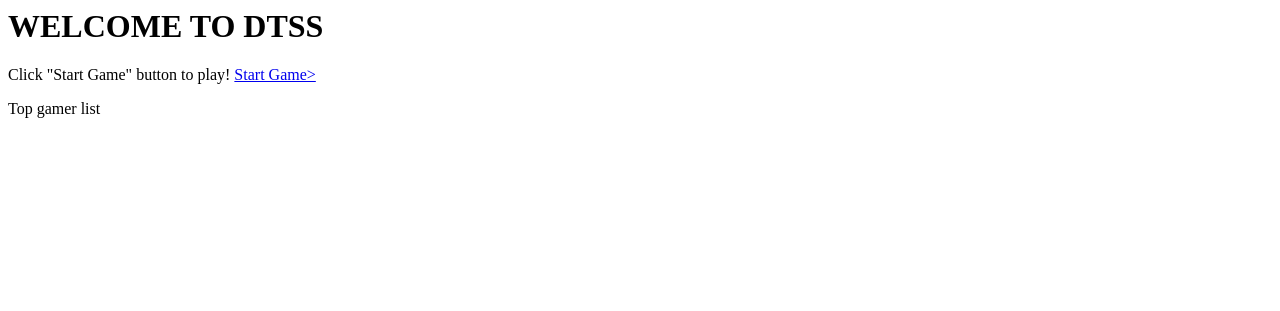
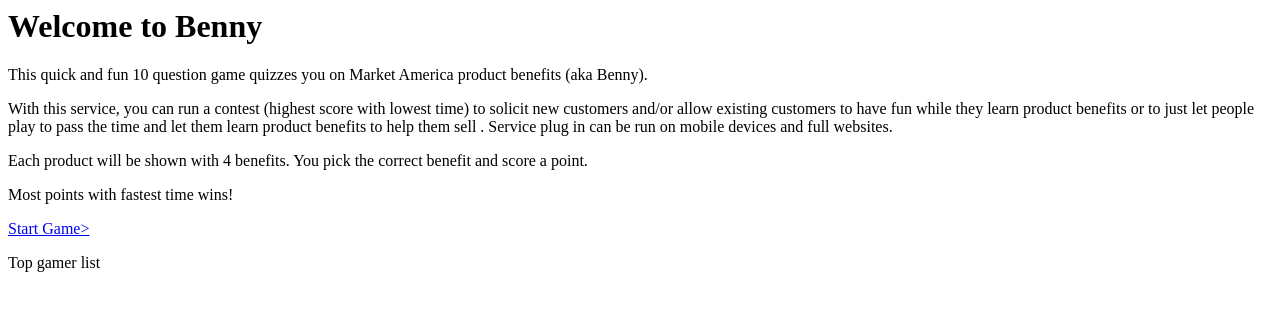
Before and after one commit to ericwang14/python, a Django app: page /dtss/ in a window 1280 px wide. Shown: the top 311 px of the page. Run offline with Django 3.2, Linux system fonts and the light colour scheme; some libraries are stand-ins or nearby versions.

Commit message:
make some improvement

```diff
--- a/shop_api/web/mysite/dtss/models.py
+++ b/shop_api/web/mysite/dtss/models.py
@@ -8,6 +8,8 @@ from django.db import models
 
 class User(models.Model):
     email = models.CharField(max_length=200, null=True)
+    first_name = models.CharField(max_length=200, null=True)
+    last_name = models.CharField(max_length=200, null=True)
     score = models.IntegerField(default=0)
     duration = models.IntegerField(default=0)
     start_date = models.DateTimeField(null=True)
--- /dev/null
+++ b/shop_api/web/mysite/dtss/static/dtss/js/loading-overlay.min.js
@@ -0,0 +1,4 @@
+/*! Loading Overlay - v1.0.2 - 2014-02-19
+* http://jgerigmeyer.github.io/jquery-loading-overlay/
+* Copyright (c) 2014 Jonny Gerig Meyer; Licensed MIT */
+!function(a){"use strict";var b={init:function(b){var c=a.extend({},a.fn.loadingOverlay.defaults,b),d=a(this).addClass(c.loadingClass),e='<div class="'+c.overlayClass+'"><p class="'+c.spinnerClass+'"><span class="'+c.iconClass+'"></span><span class="'+c.textClass+'">'+c.loadingText+"</span></p></div>";return d.data("loading-overlay")||d.prepend(a(e)).data("loading-overlay",!0),d},remove:function(b){var c=a.extend({},a.fn.loadingOverlay.defaults,b),d=a(this).data("loading-overlay",!1);return d.find("."+c.overlayClass).detach(),d.hasClass(c.loadingClass)?d.removeClass(c.loadingClass):d.find("."+c.loadingClass).removeClass(c.loadingClass),d},exposeMethods:function(){return b}};a.fn.loadingOverlay=function(c){return b[c]?b[c].apply(this,Array.prototype.slice.call(arguments,1)):"object"!=typeof c&&c?void a.error("Method "+c+" does not exist on jQuery.loadingOverlay"):b.init.apply(this,arguments)},a.fn.loadingOverlay.defaults={loadingClass:"loading",overlayClass:"loading-overlay",spinnerClass:"loading-spinner",iconClass:"loading-icon",textClass:"loading-text",loadingText:"loading"}}(jQuery);
--- a/shop_api/web/mysite/dtss/static/dtss/js/main.js
+++ b/shop_api/web/mysite/dtss/static/dtss/js/main.js
@@ -6,7 +6,7 @@ $(document).ready(
         });
 
         function verify_question(form) {
-            var answer = $('input[name=answer]:checked').val()
+            var answer = $('input[name=answer]:checked').val();
             $.ajax({
                 url: $(form).prop('action'),
                 type: 'POST',
@@ -26,6 +26,12 @@ $(document).ready(
                         $('.result_p').html('Sorry :(');
                         $result_p.addClass('error').removeClass('green');
                     }
+                    $('input[name=answer]').each(function () {
+                        if (data.right_answer == $(this).val()) {
+                            $(this).parent('li').addClass('highlight');
+                        }
+                    });
+
                 },
                 error: function () {
                     $('.next_question').hide();
@@ -33,7 +39,6 @@ $(document).ready(
                 }
             })
         }
-
 
         // This function gets cookie with a given name
         function getCookie(name) {
@@ -87,5 +92,15 @@ $(document).ready(
                 }
             }
         });
+
+        $('#categories_form').on('submit', function (e) {
+            if ($('input[name=categories]:checked').length < 3) {
+                alert('Please select at least 3 categories!');
+                e.preventDefault();
+                return false;
+            }
+            $(".loader").show();
+            return true;
+        });
     }
 );
--- a/shop_api/web/mysite/dtss/static/dtss/style.css
+++ b/shop_api/web/mysite/dtss/static/dtss/style.css
@@ -7,3 +7,26 @@
 .result_area {
     display: none;
 }
+
+.loader {
+	position: fixed;
+	left: 0px;
+	top: 0px;
+	width: 100%;
+	height: 100%;
+	z-index: 9999;
+	opacity: 0.5;
+	background: url('images/page-loader.gif') 50% 50% no-repeat rgb(249,249,249);
+}
+.highlight {
+	background-color: aqua;
+}
+.row {
+	display: block;
+	width: 100%;
+	margin-bottom: 10px;
+}
+.row label {
+	width: 100px;
+	display: inline-block;
+}
--- a/shop_api/web/mysite/dtss/templates/dtss/index.html
+++ b/shop_api/web/mysite/dtss/templates/dtss/index.html
@@ -1,16 +1,27 @@
 {% extends "base.html" %}
 
 {% block content %}
-<h1>WELCOME TO DTSS</h1>
+    <p>This quick and fun 10 question game quizzes you on Market America product benefits (aka Benny).</p>
+
+    <p>With this service, you can run a contest (highest score with lowest time) to solicit new customers and/or allow
+        existing customers
+        to have fun while they learn product benefits or to just let people play to pass the time and let them learn
+        product benefits to help them sell .
+        Service plug in can be run on mobile devices and full websites.
+    </p>
+    <p>
+        Each product will be shown with 4 benefits. You pick the correct benefit and score a point.</p>
+    <p>
+        Most points with fastest time wins!
+    </p>
     <div>
-    <span>Click "Start Game" button to play!</span>
         <a href="{% url 'dtss:categories' %}"> Start Game></a>
     </div>
     <p> Top gamer list</p>
     <ul>
         {% for user in users %}
             <li>
-            {{ user.email}} ******* score: {{ user.score }} ******* duration: {{ user.duration }} seconds
+                {{ user.email }} ******* score: {{ user.score }} ******* duration: {{ user.duration }} seconds
             </li>
         {% endfor %}
     </ul>
--- a/shop_api/web/mysite/dtss/views.py
+++ b/shop_api/web/mysite/dtss/views.py
@@ -29,15 +29,15 @@ Index page --> start game --> pick up categories --> answer question 1 ~ 10 -->
 
 sender = "yeak2002@gmail.com"
 pwd = "wanggang1224"
-category_list = ['isotonix', 'motives', 'snap', 'tls', 'prime',
-                 'fixx', 'DNA Miracles', 'Cellular Laboratories']
+category_list = ['Isotonix', 'Motives', 'Snap', 'Tls', 'Prime',
+                 'Fixx', 'DNA Miracles', 'Cellular Laboratories']
 
 
 def index(request):
     request.session.clear()
     request.session.clear_expired()
 
-    users = User.objects.filter(email__isnull=False).order_by('-score', '-duration')
+    users = User.objects.filter(email__isnull=False).order_by('-score', 'duration')[:10]
     return render(request, 'dtss/index.html', {'users': users, })
 
 
@@ -49,10 +49,14 @@ def login(request):
     """
     try:
         email = request.POST['email']
+        first_name = request.POST['first_name']
+        last_name = request.POST['last_name']
         if not email:
             return render(request, 'dtss/results.html', {'error': 'Please enter email first!'})
         user = User.objects.get(pk=request.session.get("user_id"))
         user.email = email
+        user.first_name = first_name
+        user.last_name = last_name
         user.save()
         send_mail(user)
     except KeyError:
@@ -78,6 +82,8 @@ def send_mail(user):
         "From: %s" % sender,
         "To: %s" % user.email,
         "Subject: Your DTSS game score!",
+        "",
+        "Hey {0},".format(user.first_name),
         "",
         text,
         ), "\r\n")
@@ -185,7 +191,12 @@ def results(request):
     user.duration = duration
     user.save()
 
-    return render(request, 'dtss/results.html', {'score': score, 'duration': duration})
+    users = User.objects.filter(email__isnull=False).order_by('-score', 'duration')[:9]
+    user_list = [s_user for s_user in users]
+    user_list.append(user)
+    user_list.sort(key=lambda item: (item.score, -item.duration), reverse=True)
+
+    return render(request, 'dtss/results.html', {'score': score, 'duration': duration, 'users': user_list})
 
 
 def _check_score(request):
@@ -230,6 +241,7 @@ def question_verification(request, question_id):
         verification_results["text"] = "The best benefit of the product " \
                                        '"{0}" is {1}.'.format(right_product['name'].encode('utf-8').strip(),
                                                               right_product['benifit'].encode('utf-8').strip())
+        verification_results["right_answer"] = right_product['benifit'].encode('utf-8').strip()
         return HttpResponse(
             json.dumps(verification_results),
             content_type="application/json; charset=UTF-8"
--- a/shop_api/web/mysite/templates/base.html
+++ b/shop_api/web/mysite/templates/base.html
@@ -3,15 +3,18 @@
     <head>
         {% block style %}
             <link rel="stylesheet" href="{% static 'dtss/style.css' %}" />
-            <script src="https://ajax.googleapis.com/ajax/libs/jquery/2.1.3/jquery.min.js"></script>
-            <script src="{% static 'dtss/js/main.js' %}"></script>
         {% endblock style %}
         <title>{% block title %}DTSS {% endblock title %}</title>
     </head>
 
     <body>
+        <div class="loader" style="display:none"></div>
+        <h1>Welcome to Benny</h1>
         <div id="content">
             {% block content %}{% endblock content %}
         </div>
+    <script src="https://ajax.googleapis.com/ajax/libs/jquery/2.1.3/jquery.min.js"></script>
+    <script src="{% static 'dtss/js/main.js' %}"></script>
+    <script src="{% static 'dtss/js/loading-overlay.min.js' %}"></script>
     </body>
 </html>
```
Also changed, not shown: shop_api/web/mysite/dtss/templates/dtss/categories.html (+6 -4 lines), shop_api/web/mysite/dtss/templates/dtss/qa.html (+7 -5 lines), shop_api/web/mysite/dtss/templates/dtss/results.html (+24 -3 lines), shop_api/web/mysite/dtss/static/dtss/images/page-loader.gif (added). Lines whose indentation alone changed are shown as unchanged.
